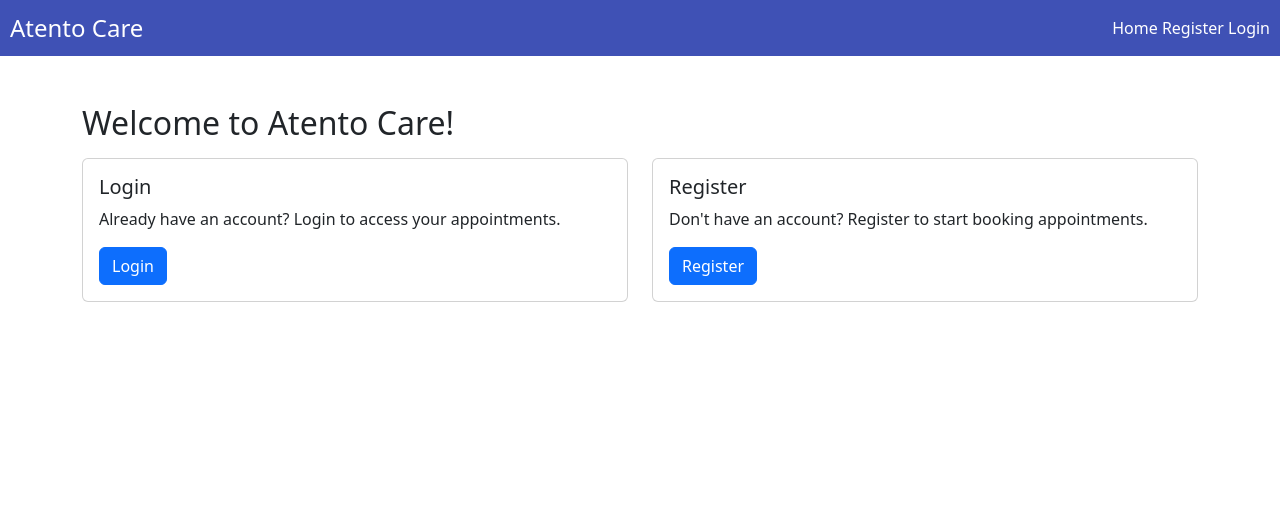
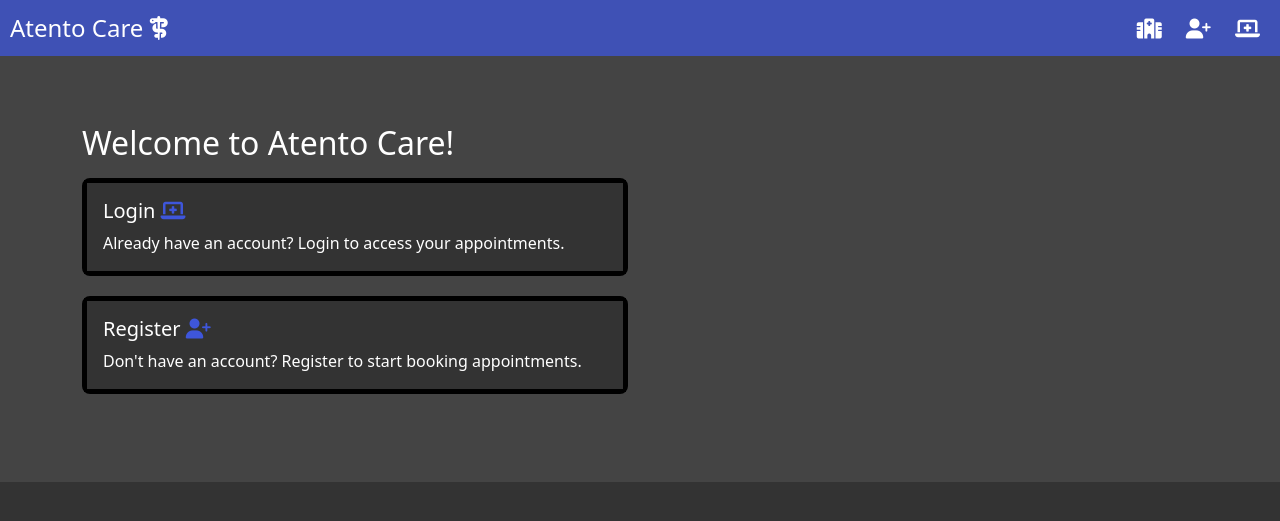
Before and after one commit to lubarrda/CS50W-Capstone-Atento, a Django app: page / in a window 1280 px wide. Shown: the top 521 px of the page. Run offline with Django 4.2, Linux system fonts and the light colour scheme; some libraries are stand-ins or nearby versions.

Commit message:
React-styled

```diff
--- a/atento_care/forms.py
+++ b/atento_care/forms.py
@@ -47,9 +47,9 @@ class DoctorAvailabilityForm(forms.ModelForm):
         (7, 'Sunday'),
     ]
 
-    day_of_week = forms.ChoiceField(choices=DAYS_OF_WEEK, label="Day of the week", help_text="Select the day of the week you are available.")
-    start_time = forms.TimeField(widget=forms.TimeInput(format='%H:%M'), label="Start Time", help_text="Enter the start time of your availability in 24-hour format (HH:MM).")
-    end_time = forms.TimeField(widget=forms.TimeInput(format='%H:%M'), label="End Time", help_text="Enter the end time of your availability in 24-hour format (HH:MM).")
+    day_of_week = forms.ChoiceField(choices=DAYS_OF_WEEK, label="Day of the week:", help_text="Select the day of the week you are available.")
+    start_time = forms.TimeField(widget=forms.TimeInput(format='%H:%M'), label="Start Time:", help_text="Enter the start time of your availability in 24-hour format (HH:MM).")
+    end_time = forms.TimeField(widget=forms.TimeInput(format='%H:%M'), label="End Time:", help_text="Enter the end time of your availability in 24-hour format (HH:MM).")
 
     def __init__(self, *args, **kwargs):
         self.doctor = kwargs.pop('doctor', None)
--- a/atento_care/static/styles.css
+++ b/atento_care/static/styles.css
@@ -1,3 +1,25 @@
+/* Cambio de fondo y color de texto para todo el cuerpo */
+body {
+    background-color: #333;  /* Fondo oscuro */
+    color: white;            /* Texto blanco */
+}
+
+/* Cambio de fondo y color de texto para el contenido principal */
+main {
+    background-color: #444;  /* Un tono más claro que el cuerpo para distinguir el contenido */
+    padding: 20px;           /* Espaciado alrededor del contenido */
+}
+
+/* Cambio del color de los enlaces para que sean visibles contra el fondo oscuro */
+a {
+    color: #3f51b5;          /* Color azul para los enlaces */
+}
+
+a:hover {
+    color: #e0e0e0;          /* Color gris claro al pasar el ratón por encima */
+    text-decoration: none;   /* Quitar el subrayado al pasar el ratón por encima */
+}
+
 nav {
     background-color: #3f51b5;
     padding: 10px;
@@ -9,17 +31,161 @@ nav {
 nav div a {
     color: white;
     text-decoration: none;
+    padding: 5px 10px; /* Añadir algo de relleno alrededor de los enlaces para que el cambio de color de fondo sea más evidente */
+    display: inline-block; /* Convertir en bloque en línea para que el relleno se aplique correctamente */
+    transition: background-color 0.3s, box-shadow 0.3s, color 0.3s; /* Efecto de transición suave */
 }
 
-nav div a:not(.no-hover-effect):hover {
-    text-decoration: underline white;
-    cursor: pointer;
+nav div a:hover {
+    background-color: rgba(255, 255, 255, 0); /* Añadir un color de fondo sutil al hacer hover */
+    box-shadow: 0 0 5px rgba(255, 255, 255, 0.5); /* Efecto de sombra */
+    color: #e0e0e0; /* Cambiar el color del texto a un gris claro */
 }
+
+nav div a i {
+    transition: color 0.3s; /* Efecto de transición suave para el ícono */
+}
+
+nav div a:hover i {
+    color: #e0e0e0; /* Cambiar el color del ícono al hacer hover */
+}
+
 
 
 .no-hover-effect {
     font-size: 1.5em;
     font-weight: 500;
-    color: white;
+    color:white;
     text-decoration: none;
 }
+
+/* Establecer el fondo y el borde de la tarjeta */
+.card {
+    margin-bottom: 20px;
+    background-color: white;  /* Fondo oscuro para la tarjeta */
+    border: 2px solid black; /* Borde negro */
+    border-radius: 8px; /* Redondear las esquinas */
+
+}
+
+.card-hover:hover {
+    transform: scale(1.05);
+    border: 1px solid black; /* Borde negro */
+    border-radius: 8px; /* Redondear las esquinas */
+}
+
+.card-hover:hover .card-body {
+    background-color: #3f51b5;
+    color: black;
+}
+
+/* Estilos adicionales para mantener la coherencia de diseño */
+.card-body {
+    background-color: #333; /* Fondo oscuro */
+    color: white; /* Texto blanco */
+    border: 3px solid black; /* Borde negro alrededor del cuerpo del calendario */
+}
+
+
+
+.btn i {
+    margin-right: 5px;
+}
+
+.card-link {
+    text-decoration: none;
+}
+
+.card-link:hover .card {
+    transform: scale(1.05);
+}
+
+/* Establecer el color del ícono antes del hover */
+#homeicon {
+    color: #3e56db;
+}
+
+/* Cambiar el color de fondo del cuerpo de la tarjeta al hacer hover sobre la tarjeta completa */
+.card-hover:hover .card-body {
+    background-color: #3f51b5;
+    color: white;
+    border-radius: 7px; /* Bordes más redondeados al hacer hover */
+    /* Cambiar el texto a blanco para que se vea sobre el fondo azul */
+}
+
+.card-hover:hover .card-title #homeicon {
+    color: white; /* Cambiar el color del ícono a blanco cuando se hace hover sobre la tarjeta */
+}
+
+
+/* Cambiar el color de los encabezados de las tarjetas */
+.card-header.bg-primary {
+    background-color: #3f51b5 !important;
+}
+
+/* Cambiar el color del botón Edit */
+#editicon.btn.btn-success {
+    background-color: #0d47a1; /* Azul oscuro */
+    border-color: #0d47a1;    /* Borde azul oscuro */
+}
+
+#editicon.btn.btn-success:hover {
+    background-color: #0a365c; /* Azul más oscuro al pasar el ratón por encima */
+    border-color: #0a365c;    /* Borde azul más oscuro al pasar el ratón por encima */
+    border: 0.5px solid black; /* Añade una línea divisoria entre el encabezado y el cuerpo de la tarjeta */
+
+}
+
+/* Estilo de transición suave para el cambio de color al pasar el ratón por encima del botón Edit */
+#editicon.btn.btn-success {
+    transition: background-color 0.3s, border-color 0.3s;
+}
+
+
+.availability-form label {
+    font-weight: 500; /* Hace que las etiquetas sean un poco más gruesas */
+    color: black; /* Color oscuro para las etiquetas */
+
+}
+
+
+
+.availability-form .btn-success {
+    background-color: #3f51b5; /* Un color azul para el botón */
+    border-color: #3f51b5;    /* Borde azul */
+}
+
+.availability-form .btn-success:hover {
+    background-color: #0f36c3; /* Azul más oscuro al pasar el ratón por encima */
+    border-color: #0f36c3;    /* Borde azul más oscuro al pasar el ratón por encima */
+}
+
+
+
+/* Encabezado del calendario */
+.card-header.bg-primary {
+    background-color: #3f51b5 !important; /* Color azul oscuro */
+    color: white; /* Texto blanco */
+    border: 3px solid black;
+    border-bottom: 1.5px black;
+
+}
+
+
+/* Estilos específicos para el calendario (asumiendo que estás usando FullCalendar o una biblioteca similar) */
+#calendar {
+    background-color: #444; /* Un tono ligeramente más claro para el calendario en sí */
+}
+
+#calendar .fc-event {
+    background-color: #3f51b5; /* Color azul para los eventos en el calendario */
+    border: none; /* Quitar el borde predeterminado de los eventos */
+}
+
+#calendar .fc-day {
+    color: white; /* Color blanco para los números de los días */
+}
+
+#calendar .fc-day-today {
+    background-color: #555; /* Un color ligeramente diferente para el día actual */
+}
--- a/atento_care/templates/atento_care/base.html
+++ b/atento_care/templates/atento_care/base.html
@@ -4,28 +4,31 @@
 <html lang="en">
 <head>
     <meta charset="UTF-8">
-    <title>Atento</title>
+    <title>Atento Care</title>
+    <link rel="icon" href="{% static 'magento-icon.png' %}">
     <link href="https://cdnjs.cloudflare.com/ajax/libs/bootstrap/5.3.0/css/bootstrap.min.css" rel="stylesheet">
     <link rel="stylesheet" href="https://fonts.googleapis.com/css?family=Roboto:300,400,500,700&display=swap" />
     <link rel="stylesheet" href="{% static 'styles.css' %}">
+    <link rel="stylesheet" href="https://cdnjs.cloudflare.com/ajax/libs/font-awesome/6.4.2/css/all.min.css" integrity="sha512-z3gLpd7yknf1YoNbCzqRKc4qyor8gaKU1qmn+CShxbuBusANI9QpRohGBreCFkKxLhei6S9CQXFEbbKuqLg0DA==" crossorigin="anonymous" referrerpolicy="no-referrer" />
     <link rel="stylesheet" href="https://fonts.googleapis.com/icon?family=Material+Icons" />
     <script src="https://cdnjs.cloudflare.com/ajax/libs/jquery/3.7.0/jquery.min.js"></script>
     <meta name="csrf-token" content="{{ csrf_token }}">
 </head>
+
 <body>
 
     <header>
         <nav>
-            <a href="{% url 'home' %}" class="no-hover-effect">Atento Care</a>
+            <a href="{% url 'home' %}" class="no-hover-effect">Atento Care <i class="fa-solid fa-staff-snake"></i> </a>
 
             <div>
-                <a href="{% url 'home' %}">Home</a>
+                <a href="{% url 'home' %}"><i class="fa-solid fa-hospital fa-lg"></i></a>
                 {% if user.is_authenticated %}
-                    <a href="{% url 'my_account' %}">My account</a>
-                    <a href="{% url 'logout' %}">Logout</a>
+                    <a href="{% url 'my_account' %}"><i class="fa-solid fa-hospital-user fa-lg"></i></a>
+                    <a href="{% url 'logout' %}"><i class="fa-solid fa-right-from-bracket"></i></a>
                 {% else %}
-                    <a href="{% url 'register' %}">Register</a>
-                    <a href="{% url 'login' %}">Login</a>
+                    <a href="{% url 'register' %}"><i class="fa-solid fa-user-plus fa-lg"></i></a>
+                    <a href="{% url 'login' %}"><i class="fa-solid fa-laptop-medical fa-lg"></i></a>
                 {% endif %}
             </div>
         </nav>
@@ -39,8 +42,5 @@
     </main>
     <footer>
     </footer>
-
-    <script src="https://cdnjs.cloudflare.com/ajax/libs/bootstrap/5.3.0/js/bootstrap.bundle.min.js"></script>
-
 </body>
 </html>
--- a/atento_care/templates/atento_care/home.html
+++ b/atento_care/templates/atento_care/home.html
@@ -7,35 +7,38 @@
     <div class="row">
       {% if user.user_type == 'DOCTOR' %}
           <div class="col-md-4">
-            <div class="card">
+            <a href="{% url 'add_availability' %}" class="card-link">
+            <div class="card card-hover">
                 <div class="card-body">
-                <h5 class="card-title">Set Your Availability</h5>
+                    <h5 class="card-title">Set Your Availability <i class="fa-regular fa-calendar-plus" id="homeicon"></i></h5>
                     <p class="card-text">Let patients know when you're available for appointments.</p>
-                <a href="{% url 'add_availability' %}" class="btn btn-primary">Set Availability</a>
                 </div>
             </div>
+            </a>
           </div>
           <div class="col-md-4">
-            <div class="card">
+            <a href="{% url 'view_availability' %}" class="card-link">
+            <div class="card card-hover">
               <div class="card-body">
-                <h5 class="card-title">View Your Availability</h5>
+                <h5 class="card-title">View Your Availability <i class="fa-solid fa-calendar-days" id="homeicon"></i></h5>
                 <p class="card-text">Check your current availability schedule.</p>
-                <a href="{% url 'view_availability' %}" class="btn btn-primary">View Availability</a>
               </div>
             </div>
+            </a>
           </div>
           <div class="col-md-4">
-            <div class="card">
+            <a href="{% url 'appointments' %}" class="card-link">
+            <div class="card card-hover">
               <div class="card-body">
-                <h5 class="card-title">Your Appointments</h5>
+                <h5 class="card-title">Your Appointments <i class="fa-solid fa-suitcase-medical" id="homeicon"></i></h5>
                 <p class="card-text">Review your upcoming appointments.</p>
-                <a href="{% url 'appointments' %}" class="btn btn-primary">View Appointments</a>
               </div>
             </div>
+            </a>
           </div>
         {% else %}
           <div class="col-md-4">
-            <div class="card">
+            <div class="card card-hover">
               <div class="card-body">
                 <h5 class="card-title">Book an Appointment</h5>
                 <p class="card-text">Find an available doctor and book an appointment.</p>
@@ -44,7 +47,7 @@
             </div>
           </div>
           <div class="col-md-4">
-            <div class="card">
+            <div class="card card-hover">
               <div class="card-body">
                 <h5 class="card-title">Your Appointments</h5>
                 <p class="card-text">Review your upcoming appointments.</p>
@@ -58,20 +61,20 @@
       <h2 class="mb-3">Welcome to Atento Care!</h2>
       <div class="row">
         <div class="col-md-6">
-          <div class="card">
+          <a href="{% url 'login' %}" class="card-link">
+          <div class="card card-hover">
             <div class="card-body">
-              <h5 class="card-title">Login</h5>
+              <h5 class="card-title">Login <i class="fa-solid fa-laptop-medical" id="homeicon" ></i> </h5>
               <p class="card-text">Already have an account? Login to access your appointments.</p>
-              <a href="{% url 'login' %}" class="btn btn-primary">Login</a>
             </div>
           </div>
         </div>
         <div class="col-md-6">
-          <div class="card">
+          <a href="{% url 'register' %}" class="card-link">
+          <div class="card card-hover">
             <div class="card-body">
-              <h5 class="card-title">Register</h5>
+              <h5 class="card-title">Register <i class="fa-solid fa-user-plus" id="homeicon"></i></h5> </h5>
               <p class="card-text">Don't have an account? Register to start booking appointments.</p>
-              <a href="{% url 'register' %}" class="btn btn-primary">Register</a>
             </div>
           </div>
         </div>
```
Also changed, not shown: atento_care/templates/atento_care/add_availability.html (+7 -7 lines), atento_care/templates/atento_care/doctor_profile.html (+9 -9 lines), atento_care/static/magento-icon.png (added), db.sqlite3, 1 other file. Lines whose indentation alone changed are shown as unchanged.
